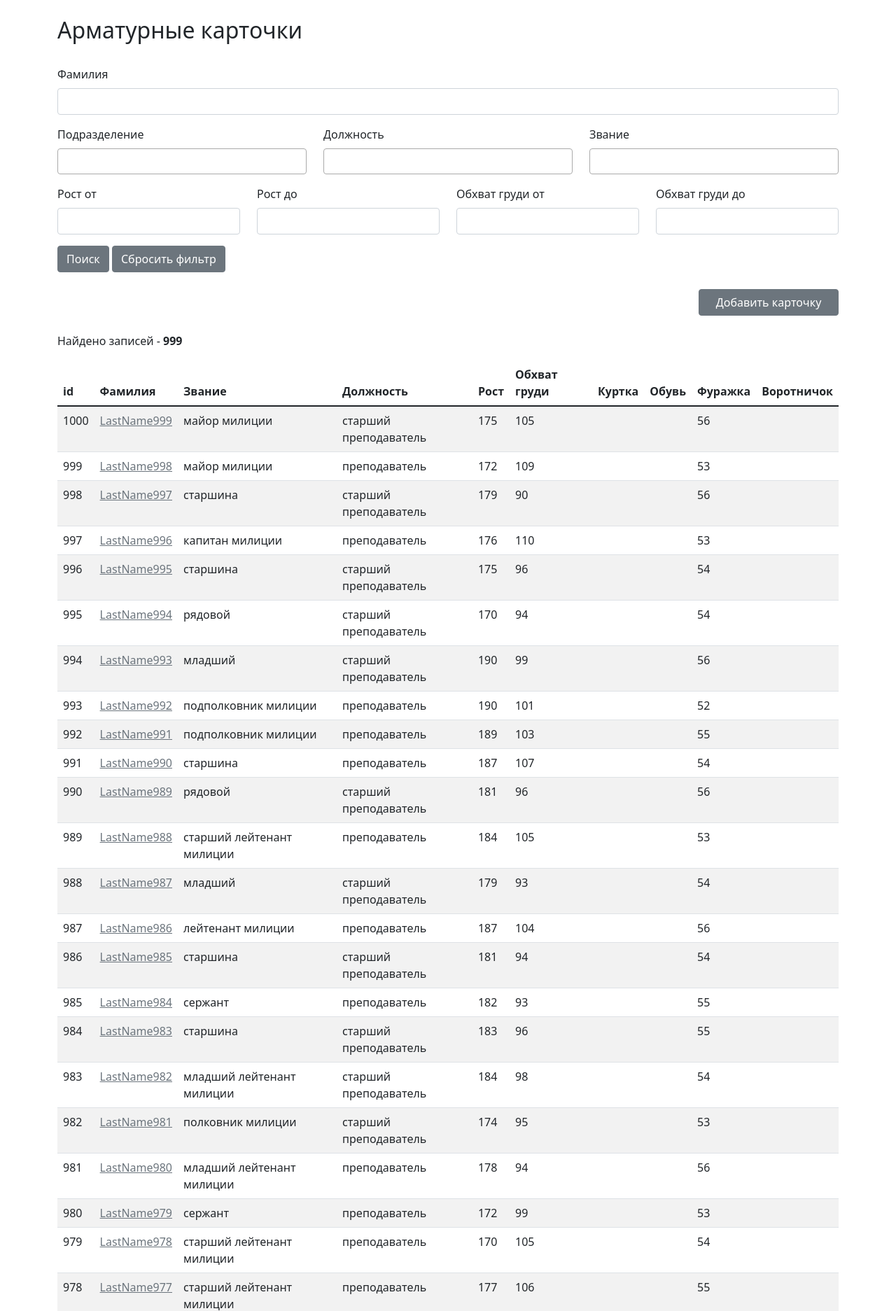
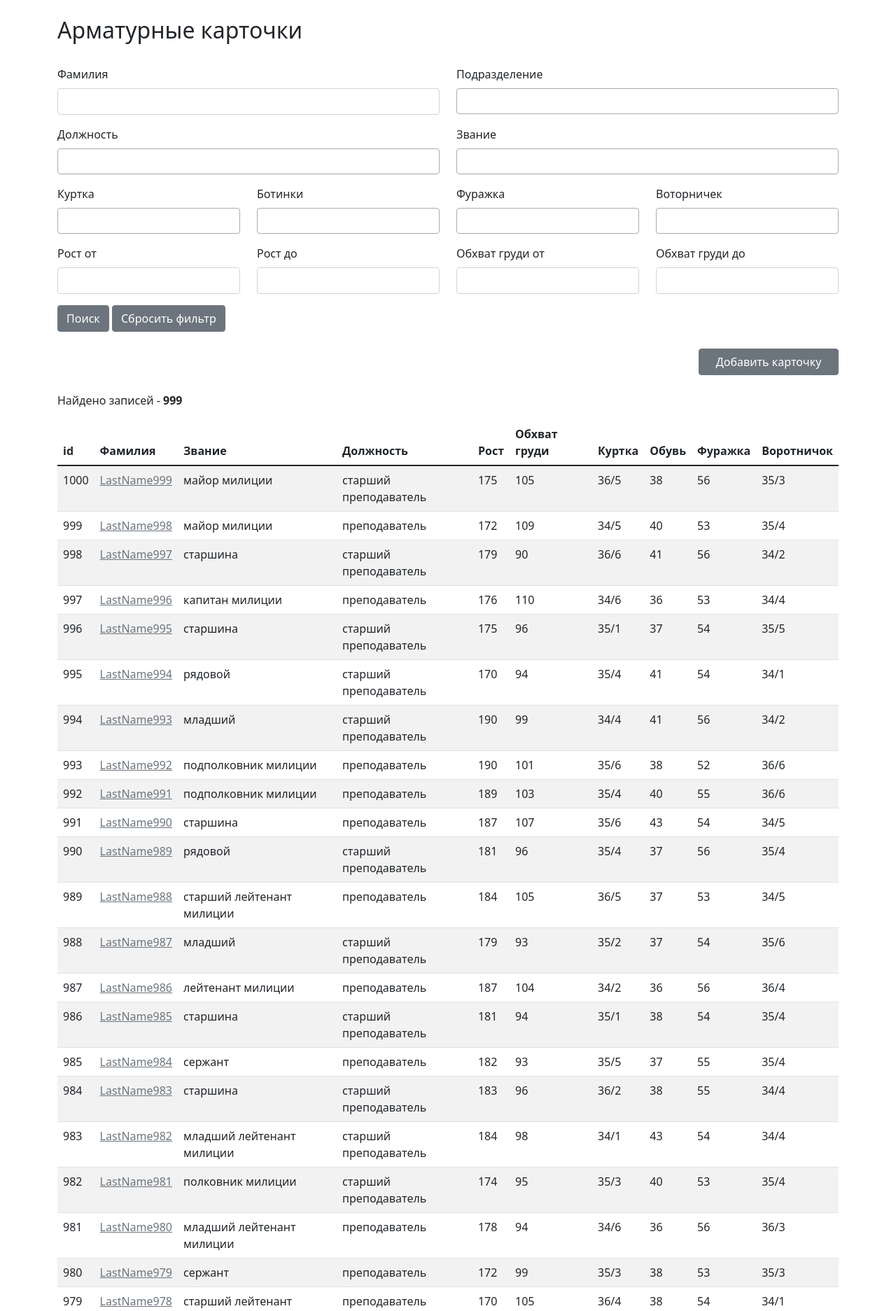
Before and after one commit to levenkoevgeny/AMIAWarehouse, a Django app: page /clothing/cards in a window 1280 px wide. Shown: the part 56-1929 px from the top of the page at 70% size. Run offline with Django 3.2, Linux system fonts and the light colour scheme; data comes from the database, SQL or seed files in the repository; both versions use the stored data as it was after the commit; some libraries are stand-ins or nearby versions.

Commit message:
add init data

```diff
--- a/clothing/admin.py
+++ b/clothing/admin.py
@@ -1,6 +1,5 @@
 from django.contrib import admin
-from .models import Employee, Position, Rank, Subdivision, Card, Norm, Clothes, ClothesInCard, ClothesInNorm, \
-    Dimensions, ShoesDimensions, CapDimensions
+from .models import Employee, Position, Rank, Subdivision, Card, Norm, Clothes, ClothesInCard, ClothesInNorm
 
 admin.site.register(Employee)
 admin.site.register(Subdivision)
@@ -11,6 +10,3 @@ admin.site.register(Norm)
 admin.site.register(Clothes)
 admin.site.register(ClothesInCard)
 admin.site.register(ClothesInNorm)
-admin.site.register(Dimensions)
-admin.site.register(ShoesDimensions)
-admin.site.register(CapDimensions)
--- a/clothing/filters.py
+++ b/clothing/filters.py
@@ -1,5 +1,6 @@
 import django_filters
-from .models import Card, Employee, Clothes, Subdivision, Rank, Norm, Position
+from .models import Card, Employee, Clothes, Subdivision, Rank, Norm, Position, Dimensions, CapDimensions, \
+    ShoesDimensions
 
 
 class CardFilter(django_filters.FilterSet):
@@ -14,6 +15,14 @@ class CardFilter(django_filters.FilterSet):
     growth_till = django_filters.NumberFilter(field_name='growth', lookup_expr='lte')
     bust_from = django_filters.NumberFilter(field_name='bust', lookup_expr='gte')
     bust_till = django_filters.NumberFilter(field_name='bust', lookup_expr='lte')
+    jacket = django_filters.ModelMultipleChoiceFilter(field_name='jacket',
+                                                      queryset=Dimensions.objects.all())
+    shoes = django_filters.ModelMultipleChoiceFilter(field_name='shoes',
+                                                     queryset=ShoesDimensions.objects.all())
+    cap = django_filters.ModelMultipleChoiceFilter(field_name='cap',
+                                                   queryset=CapDimensions.objects.all())
+    collar = django_filters.ModelMultipleChoiceFilter(field_name='cap',
+                                                      queryset=Dimensions.objects.all())
 
     class Meta:
         model = Card
--- a/clothing/templates/clothing/card/card_list.html
+++ b/clothing/templates/clothing/card/card_list.html
@@ -98,34 +98,63 @@
 {% block filters %}
     <form action="{% url 'clothing:card_list' %}">
         <div class="row">
-            <div class="col-md-12">
+            <div class="col-md-6">
                 <div class="mb-3">
                     <label class="form-label">Фамилия</label>
                     {% render_field filter.form.last_name class+="form-control" %}
                 </div>
             </div>
-        </div>
-
-        <div class="row">
-            <div class="col-md-4">
+            <div class="col-md-6">
                 <div class="mb-3">
                     <label class="form-label">Подразделение</label>
                     {% render_field filter.form.subdivision class+="form-select my-select2" style="width: 100%" %}
                 </div>
             </div>
-            <div class="col-md-4">
+        </div>
+
+        <div class="row">
+            <div class="col-md-6">
                 <div class="mb-3">
                     <label class="form-label">Должность</label>
                     {% render_field filter.form.position class+="form-select my-select2" style="width: 100%" %}
                 </div>
             </div>
-            <div class="col-md-4">
+            <div class="col-md-6">
                 <div class="mb-3">
                     <label class="form-label">Звание</label>
                     {% render_field filter.form.rank class+="form-select my-select2" style="width: 100%" %}
                 </div>
             </div>
         </div>
+
+
+        <div class="row">
+            <div class="col-md-3">
+                <div class="mb-3">
+                    <label class="form-label">Куртка</label>
+                    {% render_field filter.form.jacket class+="form-select my-select2" style="width: 100%" %}
+                </div>
+            </div>
+            <div class="col-md-3">
+                <div class="mb-3">
+                    <label class="form-label">Ботинки</label>
+                    {% render_field filter.form.shoes class+="form-select my-select2" style="width: 100%" %}
+                </div>
+            </div>
+            <div class="col-md-3">
+                <div class="mb-3">
+                    <label class="form-label">Фуражка</label>
+                    {% render_field filter.form.cap class+="form-select my-select2" style="width: 100%" %}
+                </div>
+            </div>
+            <div class="col-md-3">
+                <div class="mb-3">
+                    <label class="form-label">Воторничек</label>
+                    {% render_field filter.form.collar class+="form-select my-select2" style="width: 100%" %}
+                </div>
+            </div>
+        </div>
+
         <div class="row">
             <div class="col-md-3">
                 <div class="mb-3">
@@ -189,10 +218,10 @@
                 <td>{{ card.employee.position|default_if_none:"" }}</td>
                 <td>{{ card.growth|default_if_none:"" }}</td>
                 <td>{{ card.bust|default_if_none:"" }}</td>
-                <td>{{ card.get_jacket|default_if_none:"" }}</td>
-                <td>{{ card.get_shoes|default_if_none:"" }}</td>
+                <td>{{ card.jacket|default_if_none:"" }}</td>
+                <td>{{ card.shoes|default_if_none:"" }}</td>
                 <td>{{ card.cap|default_if_none:"" }}</td>
-                <td>{{ card.get_collar|default_if_none:"" }}</td>
+                <td>{{ card.collar|default_if_none:"" }}</td>
             </tr>
         {% endfor %}
         </tbody>
--- a/clothing/views.py
+++ b/clothing/views.py
@@ -245,17 +245,17 @@ def get_random_data(request):
         )
         new_employee.save()
 
-        # new_card = Card(
-        #     employee=new_employee,
-        #     norm=get_object_or_404(Norm, pk=1),
-        #     growth=random.randint(170, 190),
-        #     bust=random.randint(90, 110),
-        #     jacket=random.randint(1, 2),
-        #     shoes=random.randint(1, 2),
-        #     cap=random.randint(55, 60),
-        #     collar=random.randint(1, 2),
-        # )
-        # new_card.save()
+        new_card = Card(
+            employee=new_employee,
+            norm=get_object_or_404(Norm, pk=1),
+            growth=random.randint(170, 190),
+            bust=random.randint(90, 110),
+            jacket=get_object_or_404(Dimensions, pk=random.randint(1, 20)),
+            shoes=get_object_or_404(ShoesDimensions, pk=random.randint(1, 8)),
+            cap=get_object_or_404(CapDimensions, pk=random.randint(1, 5)),
+            collar=get_object_or_404(Dimensions, pk=random.randint(1, 20)),
+        )
+        new_card.save()
 
     return HttpResponseRedirect(reverse('clothing:card_list'))
 
```
Also changed, not shown: db.sqlite3.
